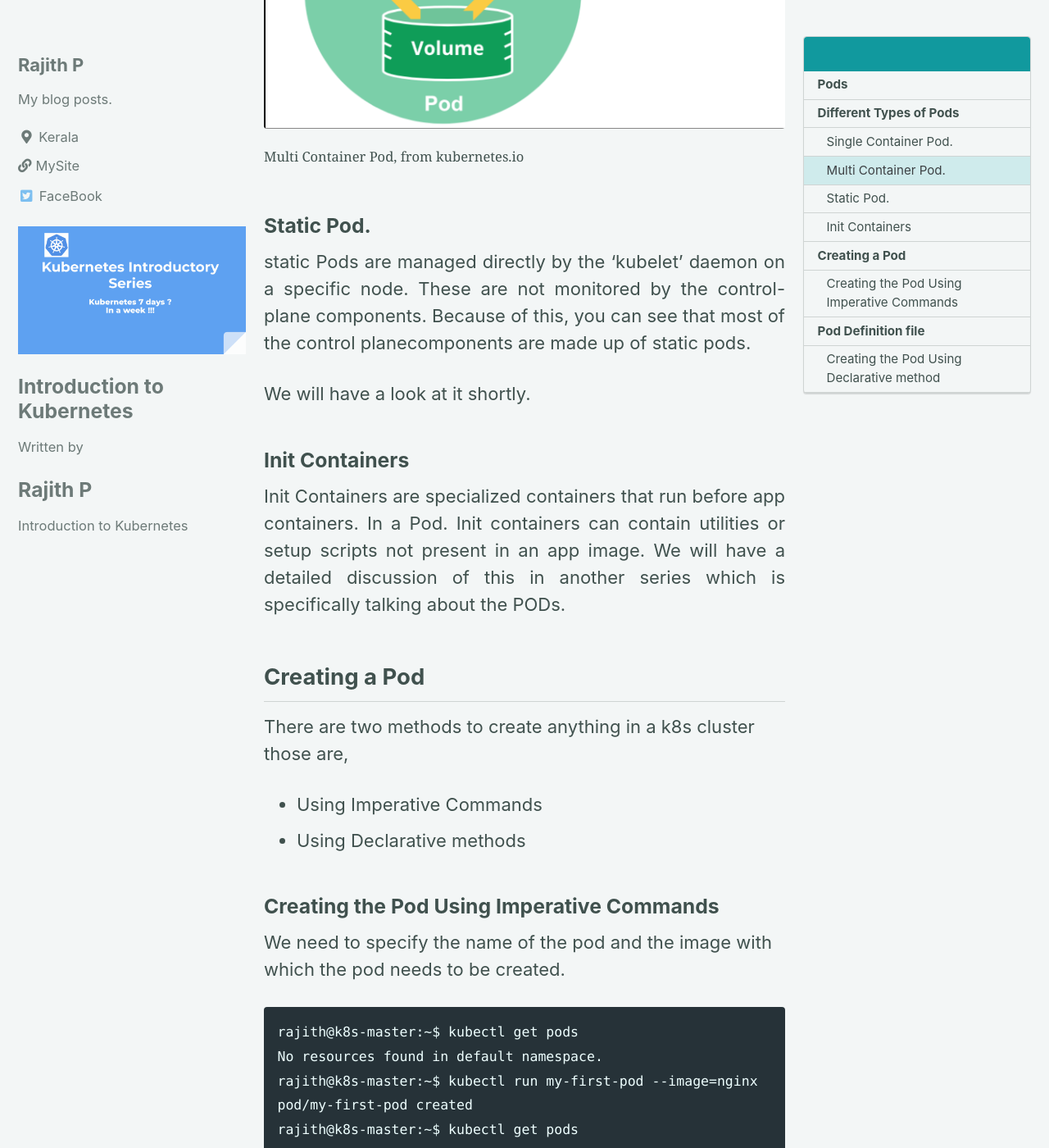
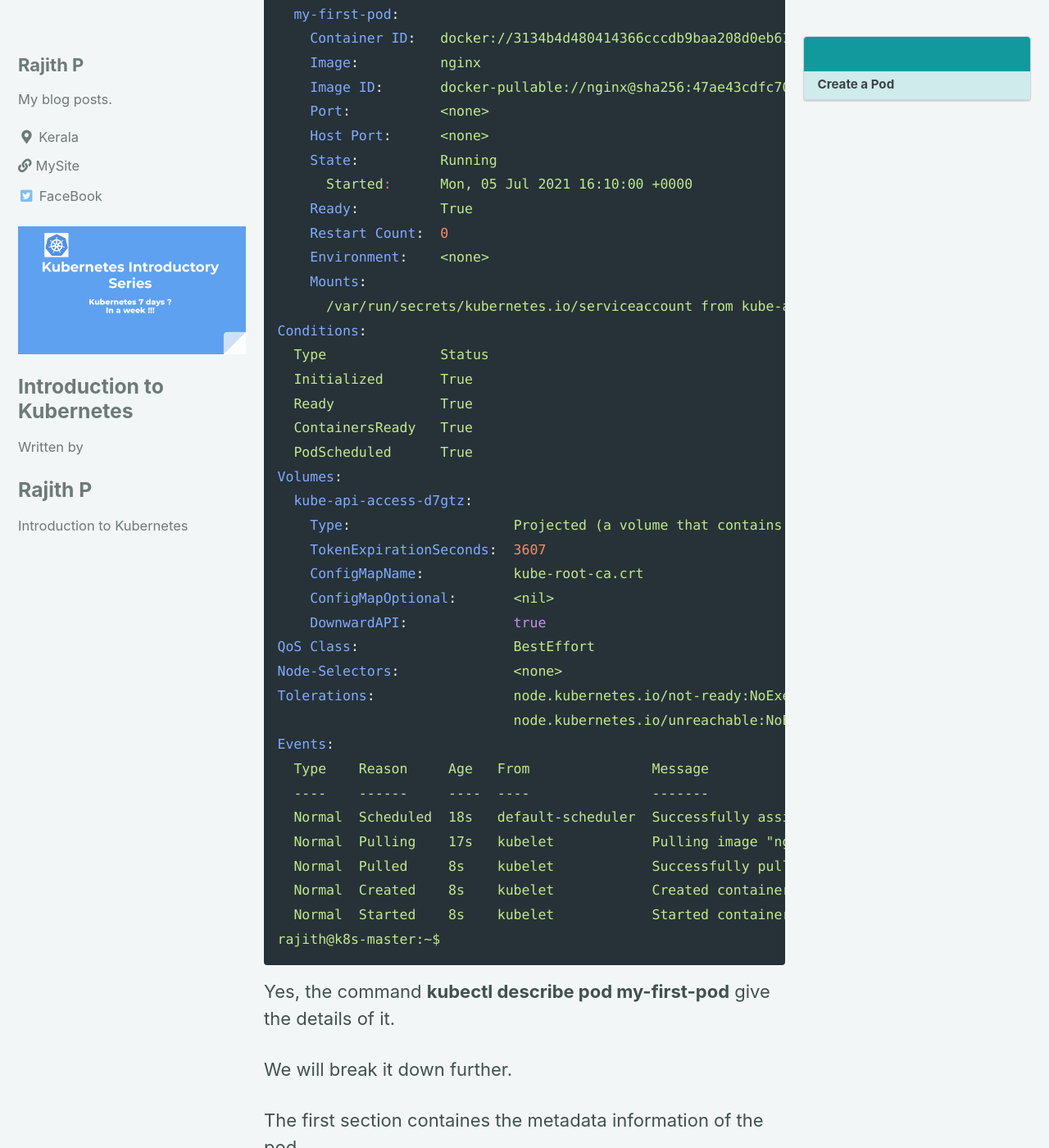
Before and after one commit to mangodairy/devsite, a Jekyll site: the page built from _Kubernetes/WalkingThroughThePodsPart2.md, in a window 1280 px wide and 1400 px high, scrolled down 2035 px. Shown: the whole window at 82% size. Built offline with Jekyll 4.4.1, drawn with Linux system fonts in a browser that asks for light colours; cached includes are drawn as plain includes; some of the changed text lies outside the part shown.

Commit message:
Added 2nd module under pod

````diff
--- a/_Kubernetes/WalkingThroughThePodsPart2.md
+++ b/_Kubernetes/WalkingThroughThePodsPart2.md
@@ -23,174 +23,201 @@
 toc_sticky: true
 ---
 
-## [Pods](https://kubernetes.io/docs/concepts/workloads/pods/#using-pods)
+##  Create a Pod
 
-Pods are the smallest deployable units of computing that we can create and manage in Kubernetes. In terms of Docker, a Pod is similar to a group of Docker containers with shared namespaces and a shared filesystem.
-
-Normally, we don't create Pods directly. Instead, we create it using the controllers such as Deployment, DaemonSet, Job, StatefulSet etc. Usually, a pod will have one container running on it.
-{: .notice--info}
+It covered in the previous series. We will look into it from a different angle. We will use the pod definition file created in the previous module and create a pod.
+{: style="text-align: justify;"}
+If you do not have any previous experience on the pod, have a look at the previous series[Kubernetes in 7 days? In a week !!!](https://www.rajith.in/Kubernetes/#kubernetes-learning-series) and come back here.[Click here](https://www.rajith.in/Kubernetes/KubernetesPart4_Pods/#creating-a-pod)
 {: style="text-align: justify;"}
 
 
-There are options to have multi containers pods. This is not recommended to have a multi-container pod however there is some use case which we need to go for this.
-{: .notice--info}
-{: style="text-align: justify;"}
-
-We will have a look at the most common types of pods here.
-{: style="text-align: justify;"}
-
-## Different Types of Pods
-
-### Single Container Pod.
-
-As the name implies it has only "one container per pod". This is the most common use case in Kubernetes.
-
-### Multi Container Pod.
-
-Pods that run multiple containers that need to work together. These pods share resources like filesystem and IP address.The primary purpose of the multi containers pod is to support helper applications that assist a primary application. There are many use case like,
-* data pullers
-* data pushers
-* proxies
-{: style="text-align: justify;"}
-This figure gives you an illustration of Multiple container Pod.
-{: style="text-align: justify;"}
-
-<figure>
-  <img src="/assets/images/kuberneties/Introduction/Pod/MultiContainerPod.png" alt="Image 1">
-  <figcaption>Multi Container Pod, from kubernetes.io </figcaption>
-</figure>
-
-### Static Pod.
-
-static Pods are managed directly by the 'kubelet' daemon on a specific node. These are not monitored by the control-plane components. Because of this, you can see that most of the control planecomponents are made up of static pods.
-{: style="text-align: justify;"}
-We will have a look at it shortly.
-
-### Init Containers
-
-Init Containers are specialized containers that run before app containers. In a Pod. Init containers can contain utilities or setup scripts not present in an app image. We will have a detailed discussion of this in another series which is specifically talking about the PODs.
-{: style="text-align: justify;"}
-## Creating a Pod
-
-There are two methods to create anything in a k8s cluster those are,
-
-* Using Imperative Commands
-* Using Declarative methods
-{: style="text-align: justify;"}
-
-### Creating the Pod Using Imperative Commands
-
-We need to specify the name of the pod and the image with which the pod needs to be created.
-
-```markdown
-rajith@k8s-master:~$ kubectl get pods
-No resources found in default namespace.
-rajith@k8s-master:~$ kubectl run my-first-pod --image=nginx
-pod/my-first-pod created
-rajith@k8s-master:~$ kubectl get pods
-NAME           READY   STATUS              RESTARTS   AGE
-my-first-pod   0/1     ContainerCreating   0          6s
-rajith@k8s-master:~$ kubectl get pods
-NAME           READY   STATUS              RESTARTS   AGE
-my-first-pod   0/1     ContainerCreating   0          13s
-rajith@k8s-master:~$ kubectl get pods
-NAME           READY   STATUS              RESTARTS   AGE
-my-first-pod   0/1     ContainerCreating   0          28s
-rajith@k8s-master:~$ kubectl get pods
-NAME           READY   STATUS    RESTARTS   AGE
-my-first-pod   1/1     Running   0          57s
-rajith@k8s-master:~$
-```
-Here the command "kubectl run my-first-pod --image=nginx " icreate the pod named "my-first-pod" using the image "nginx".
-{: style="text-align: justify;"}
-
-Initially, you can see the status is "ContainerCreating" from the logs I could see that it took around 42s to pull the image from the container registry. We will analyze this process in a later module. And you can see the container is running now.
-{: style="text-align: justify;"}
-
-## Pod Definition file
-
-Before going to the 2nd method we need to understand the Pod Definition file.
-
-Empty defenition file.
-
 ```yaml
-apiVersion:
-kind:
-metadata:
-  name:
-Spec:
-    # The container specification section starts here
-   containers:
-   - name:
-     image:
-    # The container specification section ends here
-```
-We will fill in the required information under the pod definition file.
-
-```yaml
-apiVersion: v1
-kind: Pod
-metadata:
-  name: my-first-pod
-Spec:
-    # The container specification section starts here
-   containers:
-   - name: my-first-pod
-     image: nginx
-    # The container specification section ends here
-```
-This is how a simple pod definition file looks like. In the previous method, we specified everything in the command line itself. Here we defined it under the pod definition file.
-### Creating the Pod Using Declarative method
-
-
-List the existing pod
-```markdown
-rajith@k8s-master:~$ kubectl get pods
-NAME           READY   STATUS    RESTARTS   AGE
-my-first-pod   1/1     Running   0          51s
-```
-The pod named "my-first-pod" which we created in the previous exersise is still running on this cluster, we can not have two pods with the same name in the same namespace. So deleting the pod.
-```markdown
-rajith@k8s-master:~$ kubectl delete pods my-first-pod
-pod "my-first-pod" deleted
-```
-Verify the pod definition file.
-
-```yaml
+rajith@k8s-master:~$ vi my-first-pod.yaml
 rajith@k8s-master:~$ cat my-first-pod.yaml
 apiVersion: v1
 kind: Pod
 metadata:
   name: my-first-pod
+  labels:
+      type : web
+      env : prod
 spec:
     # The container specification section starts here
    containers:
    - name: my-first-pod
      image: nginx
     # The container specification section ends here
+rajith@k8s-master:~$ kubectl create -f my-first-pod.yaml
+pod/my-first-pod created
+rajith@k8s-master:~$ kubectl get pods
+NAME           READY   STATUS              RESTARTS   AGE
+my-first-pod   0/1     ContainerCreating   0          5s
+rajith@k8s-master:~$ kubectl get pods
+NAME           READY   STATUS              RESTARTS   AGE
+my-first-pod   0/1     ContainerCreating   0          8s
 rajith@k8s-master:~$
 ```
+It is containerising. How will we check the details of it? I mean, to see what is happening in the background. 🤔
 
-Create the pod using the pod definition file.
+```yaml
+rajith@k8s-master:~$ kubectl describe pod my-first-pod
+Name:         my-first-pod
+Namespace:    default
+Priority:     0
+Node:         node-3/192.168.50.13
+Start Time:   Mon, 05 Jul 2021 16:09:50 +0000
+Labels:       env=prod
+              type=web
+Annotations:  <none>
+Status:       Running
+IP:           10.32.0.2
+IPs:
+  IP:  10.32.0.2
+Containers:
+  my-first-pod:
+    Container ID:   docker://3134b4d480414366cccdb9baa208d0eb618124bdb92c13e2f715b335510f61d9
+    Image:          nginx
+    Image ID:       docker-pullable://nginx@sha256:47ae43cdfc7064d28800bc42e79a429540c7c80168e8c8952778c0d5af1c09db
+    Port:           <none>
+    Host Port:      <none>
+    State:          Running
+      Started:      Mon, 05 Jul 2021 16:10:00 +0000
+    Ready:          True
+    Restart Count:  0
+    Environment:    <none>
+    Mounts:
+      /var/run/secrets/kubernetes.io/serviceaccount from kube-api-access-d7gtz (ro)
+Conditions:
+  Type              Status
+  Initialized       True
+  Ready             True
+  ContainersReady   True
+  PodScheduled      True
+Volumes:
+  kube-api-access-d7gtz:
+    Type:                    Projected (a volume that contains injected data from multiple sources)
+    TokenExpirationSeconds:  3607
+    ConfigMapName:           kube-root-ca.crt
+    ConfigMapOptional:       <nil>
+    DownwardAPI:             true
+QoS Class:                   BestEffort
+Node-Selectors:              <none>
+Tolerations:                 node.kubernetes.io/not-ready:NoExecute op=Exists for 300s
+                             node.kubernetes.io/unreachable:NoExecute op=Exists for 300s
+Events:
+  Type    Reason     Age   From               Message
+  ----    ------     ----  ----               -------
+  Normal  Scheduled  18s   default-scheduler  Successfully assigned default/my-first-pod to node-3
+  Normal  Pulling    17s   kubelet            Pulling image "nginx"
+  Normal  Pulled     8s    kubelet            Successfully pulled image "nginx" in 8.907628369s
+  Normal  Created    8s    kubelet            Created container my-first-pod
+  Normal  Started    8s    kubelet            Started container my-first-pod
+rajith@k8s-master:~$
+```
+Yes, the command **kubectl describe pod my-first-pod** give the details of it.
 
-```markdown
-rajith@k8s-master:~$ kubectl create -f my-first-pod.yaml
-pod/my-first-pod created
+We will break it down further.
+
+The first section containes the metadata information of the pod.
+```yaml
+Name:         my-first-pod
+Namespace:    default
+Priority:     0
+Node:         node-3/192.168.50.13
+Start Time:   Mon, 05 Jul 2021 16:09:50 +0000
+Labels:       env=prod
+              type=web
+Annotations:  <none>
+Status:       Running
+IP:           10.32.0.2
+IPs:
+  IP:  10.32.0.2
 ```
 
-Verify the status.
+```yaml
+Containers:
+  my-first-pod:
+    Container ID:   docker://3134b4d480414366cccdb9baa208d0eb618124bdb92c13e2f715b335510f61d9
+    Image:          nginx
+    Image ID:       docker-pullable://nginx@sha256:47ae43cdfc7064d28800bc42e79a429540c7c80168e8c8952778c0d5af1c09db
+    Port:           <none>
+    Host Port:      <none>
+    State:          Running
+      Started:      Mon, 05 Jul 2021 16:10:00 +0000
+    Ready:          True
+    Restart Count:  0
+    Environment:    <none>
+    Mounts:
+      /var/run/secrets/kubernetes.io/serviceaccount from kube-api-access-d7gtz (ro)
+```
+Next, it talks about the container details inside the pod. You can see the container name, container ID, image used,  Image ID, etc in it.
+{: style="text-align: justify;"}
 
-```markdown
-rajith@k8s-master:~$ kubectl get pods
-NAME           READY   STATUS    RESTARTS   AGE
-my-first-pod   1/1     Running   0          11s
+```yaml
+Conditions:
+  Type              Status
+  Initialized       True
+  Ready             True
+  ContainersReady   True
+  PodScheduled      True
+```
+Now it talks about the condition of the pod, hopes it is self-explanatory.
+
+
+```yaml
+Volumes:
+  kube-api-access-d7gtz:
+    Type:                    Projected (a volume that contains injected data from multiple sources)
+    TokenExpirationSeconds:  3607
+    ConfigMapName:           kube-root-ca.crt
+    ConfigMapOptional:       <nil>
+    DownwardAPI:             true
+QoS Class:                   BestEffort
+Node-Selectors:              <none>
+Tolerations:                 node.kubernetes.io/not-ready:NoExecute op=Exists for 300s
+                             node.kubernetes.io/unreachable:NoExecute op=Exists for 300s
+```
+It is about the volume information. If we mount any persistent volume, it shows here. Then about Toleration, Node-Selectors those are a completely different topic we will talk about it later.
+
+```yaml
+Events:
+  Type    Reason     Age   From               Message
+  ----    ------     ----  ----               -------
+  Normal  Scheduled  18s   default-scheduler  Successfully assigned default/my-first-pod to node-3
+  Normal  Pulling    17s   kubelet            Pulling image "nginx"
+  Normal  Pulled     8s    kubelet            Successfully pulled image "nginx" in 8.907628369s
+  Normal  Created    8s    kubelet            Created container my-first-pod
+  Normal  Started    8s    kubelet            Started container my-first-pod
+```
+Now it is about the event, the actual part which we thought of discussing here.
+
+In the event, the first line talks about pod scheduling.
+* It used the 'default scheduler to schedule the pod. We discussed [scheduler](https://www.rajith.in/Kubernetes/KubernetesPart2/#control-plane-components--master-node-) in our first series, **control plane components.**
+* It says it assigned to node-3.
+How do verify? Yes, we knew that.
+{: style="text-align: justify;"}
+```yaml
+rajith@k8s-master:~$ kubectl get pod  -o wide
+NAME           READY   STATUS    RESTARTS   AGE   IP          NODE     NOMINATED NODE   READINESS GATES
+my-first-pod   1/1     Running   0          96m   10.32.0.2   node-3   <none>           <none>
 rajith@k8s-master:~$
 ```
-This time you can see the container creation was much faster. The reason behind this is the image was already available in the cluster. Which was downloaded during the previous exercise.
-{: .notice--info}
+It assigned to node-3.
+
+```yaml
+  Normal  Pulling    17s   kubelet            Pulling image "nginx"
+  Normal  Pulled     8s    kubelet            Successfully pulled image "nginx" in 8.907628369s
+```
+The next two lines say it is pulling the image "Nginx" from the docker repository. It took 8s to pull the image.
+
+```yaml
+  Normal  Created    8s    kubelet            Created container my-first-pod
+  Normal  Started    8s    kubelet            Started container my-first-pod
+```
+And the last two line says it created the pod named 'my-first-pod', it is started.
 {: style="text-align: justify;"}
 
-**We will have a detailed discussion of this in another series which is specifically talking about the PODs.**
+That's it, initially by looking at the big output we thought it is rocket science. It is as simple as that of our first standard textbook.
 {: .notice--success}
 {: style="text-align: justify;"}
 
````
Also changed, not shown: _pages/kubernetes-archive.md (+9 -0 lines), assets/images/kuberneties/WalkingThroughThePods-old.png (added), assets/images/kuberneties/WalkingThroughThePods.png.
